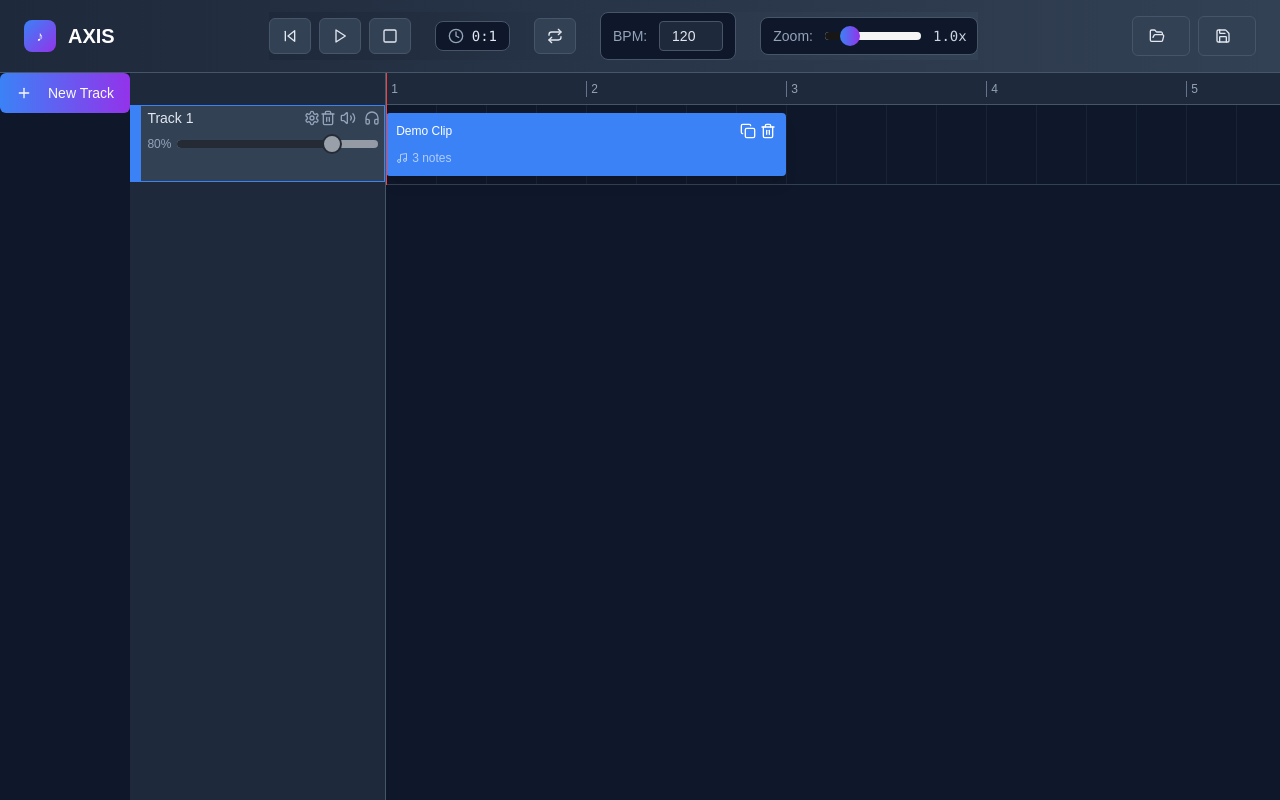
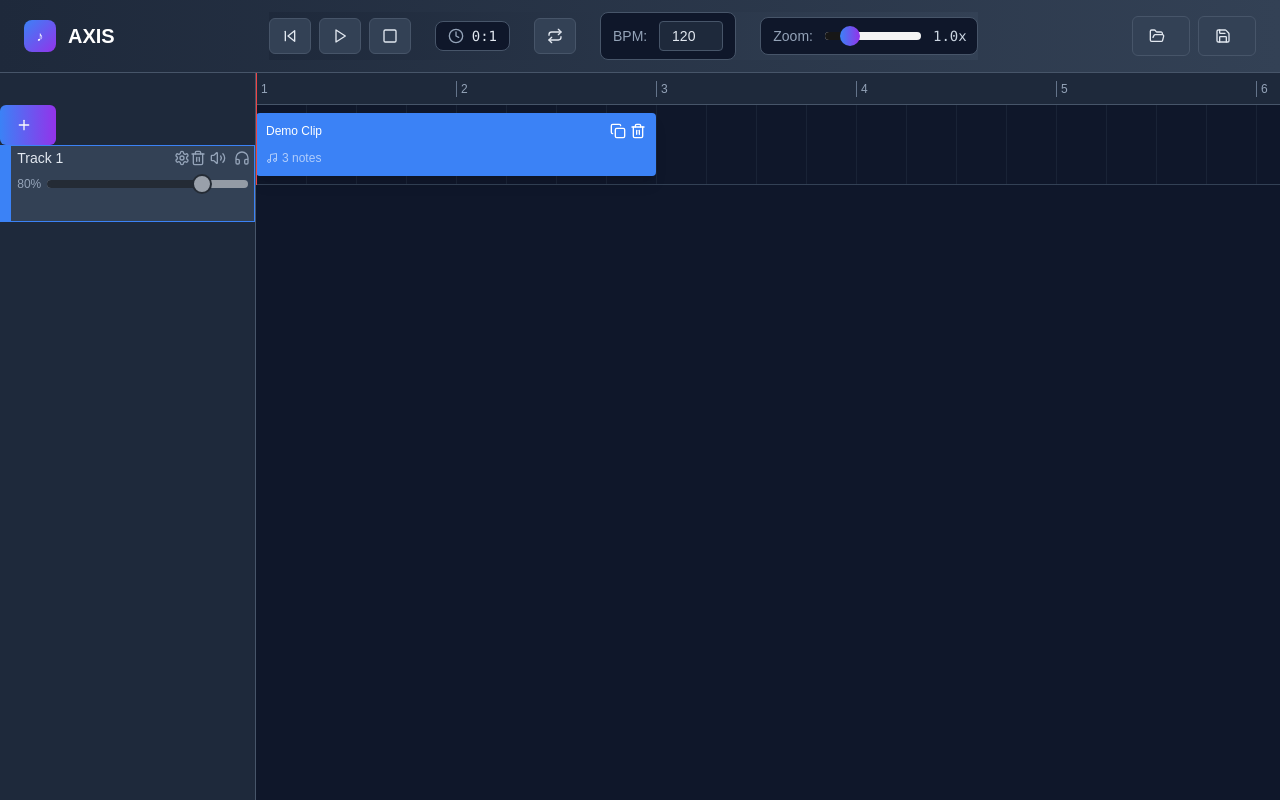
Before and after one commit to petekos/axis-daw, a Next.js app: page / in a window 1280 px wide. Built offline with nearby package versions, Linux system fonts and the light colour scheme.

Commit message:
move add track button

```diff
--- a/components/track-view.tsx
+++ b/components/track-view.tsx
@@ -184,15 +184,15 @@ export function TrackView({ state, onStateChange, onEditClip, defaultSynthParams
     <div className="h-full flex flex-col bg-slate-900">
       {/* Track List */}
       <div className="flex-1 flex overflow-hidden">
-        <Button
+
+        {/* Track Headers */}
+        <div className="flex-none w-64 bg-slate-800 border-r border-slate-600 overflow-y-auto py-6 pb-[0] pt-8">
+          <Button
           onClick={addTrack}
           className="bg-gradient-to-r from-blue-500 to-purple-600 hover:from-blue-600 hover:to-purple-700 border-0"
         >
           <Plus className="w-4 h-4 mr-2" />
-          New Track
         </Button>
-        {/* Track Headers */}
-        <div className="flex-none w-64 bg-slate-800 border-r border-slate-600 overflow-y-auto py-6 pb-[0] pt-8">
           <div className="p-2 space-y-1 pt-0 pl-0 pr-0">
             {state.tracks.map((track) => (
               <div
```
